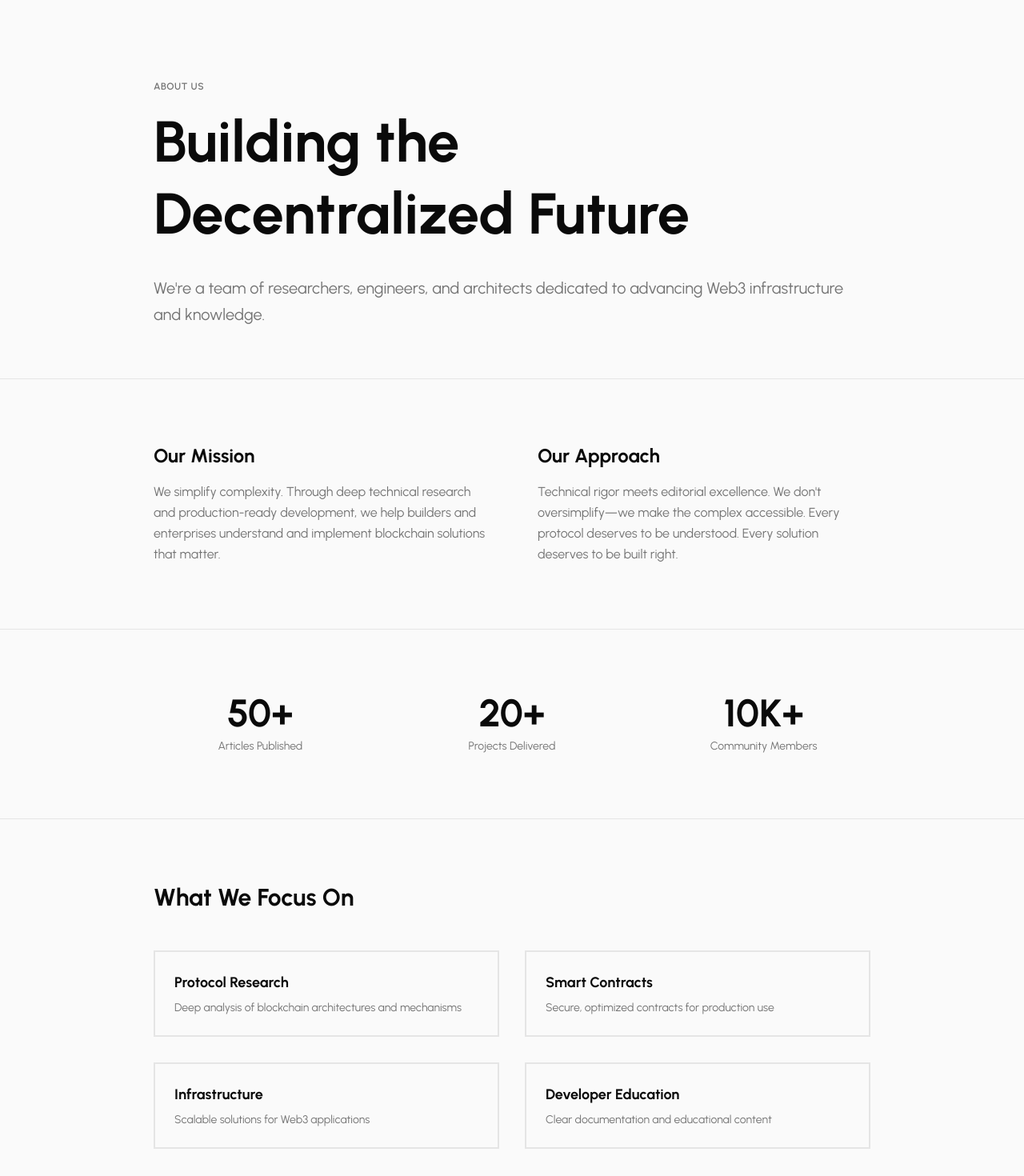
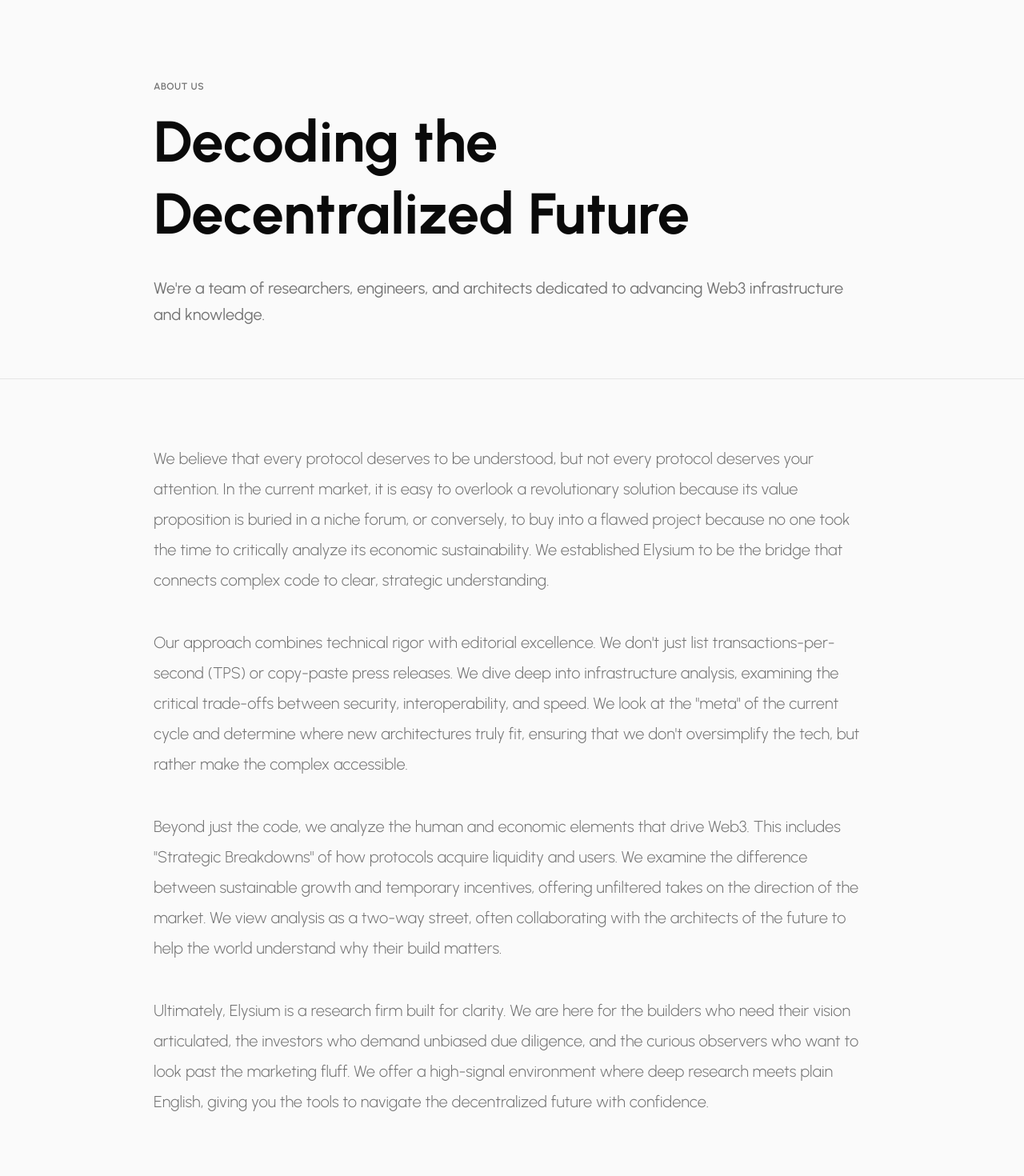
Before and after one commit to Elysium-oss/website, a Next.js app: page /about in a window 1280 px wide. Shown: the part 60-1530 px from the top of the page at 80% size. Built offline with nearby package versions, Linux system fonts and the light colour scheme.

Commit message:
text changes

```diff
--- a/app/about/page.tsx
+++ b/app/about/page.tsx
@@ -1,18 +1,19 @@
 "use client"
 
 import { Header } from "@/components/header"
+import Image from "next/image"
 
 export default function AboutPage() {
   return (
     <>
       <Header />
-      <main className="pt-20 sm:pt-24 pb-12 sm:pb-16 lg:pb-24">
+      <main className="pt-20 sm:pt-24 pb-0">
         {/* Hero Section */}
         <section className="px-4 sm:px-6 lg:px-8 py-8 sm:py-12 lg:py-16 border-b border-border">
           <div className="max-w-4xl mx-auto">
             <p className="text-xs font-semibold text-muted-foreground tracking-wider mb-3 sm:mb-4">ABOUT US</p>
             <h1 className="font-display font-bold text-3xl sm:text-4xl md:text-5xl lg:text-6xl xl:text-7xl text-foreground leading-tight mb-6 sm:mb-8 text-balance">
-              Building the Decentralized Future
+              Decoding the Decentralized Future
             </h1>
             <p className="text-base sm:text-lg md:text-xl text-muted-foreground leading-relaxed">
               We're a team of researchers, engineers, and architects dedicated to advancing Web3 infrastructure and
@@ -21,71 +22,37 @@ export default function AboutPage() {
           </div>
         </section>
 
-        {/* Mission & Values */}
+        {/* Content */}
         <section className="px-4 sm:px-6 lg:px-8 py-12 sm:py-16 lg:py-20">
-          <div className="max-w-4xl mx-auto grid grid-cols-1 md:grid-cols-2 gap-8 sm:gap-12 lg:gap-16">
-            {/* Mission */}
-            <div>
-              <h2 className="font-display font-bold text-2xl text-foreground mb-4">Our Mission</h2>
-              <p className="text-base text-muted-foreground leading-relaxed">
-                We simplify complexity. Through deep technical research and production-ready development, we help
-                builders and enterprises understand and implement blockchain solutions that matter.
+          <div className="max-w-4xl mx-auto">
+            <div className="text-base sm:text-lg md:text-xl text-muted-foreground leading-[1.8] sm:leading-[1.9] space-y-8 sm:space-y-10 font-light">
+              <p>
+                We believe that every protocol deserves to be understood, but not every protocol deserves your attention. In the current market, it is easy to overlook a revolutionary solution because its value proposition is buried in a niche forum, or conversely, to buy into a flawed project because no one took the time to critically analyze its economic sustainability. We established Elysium to be the bridge that connects complex code to clear, strategic understanding.
               </p>
-            </div>
-
-            {/* Values */}
-            <div>
-              <h2 className="font-display font-bold text-2xl text-foreground mb-4">Our Approach</h2>
-              <p className="text-base text-muted-foreground leading-relaxed">
-                Technical rigor meets editorial excellence. We don't oversimplify—we make the complex accessible. Every
-                protocol deserves to be understood. Every solution deserves to be built right.
+              <p>
+                Our approach combines technical rigor with editorial excellence. We don't just list transactions-per-second (TPS) or copy-paste press releases. We dive deep into infrastructure analysis, examining the critical trade-offs between security, interoperability, and speed. We look at the "meta" of the current cycle and determine where new architectures truly fit, ensuring that we don't oversimplify the tech, but rather make the complex accessible.
+              </p>
+              <p>
+                Beyond just the code, we analyze the human and economic elements that drive Web3. This includes "Strategic Breakdowns" of how protocols acquire liquidity and users. We examine the difference between sustainable growth and temporary incentives, offering unfiltered takes on the direction of the market. We view analysis as a two-way street, often collaborating with the architects of the future to help the world understand why their build matters.
+              </p>
+              <p>
+                Ultimately, Elysium is a research firm built for clarity. We are here for the builders who need their vision articulated, the investors who demand unbiased due diligence, and the curious observers who want to look past the marketing fluff. We offer a high-signal environment where deep research meets plain English, giving you the tools to navigate the decentralized future with confidence.
               </p>
             </div>
           </div>
         </section>
 
-        {/* Stats */}
-        <section className="px-4 sm:px-6 lg:px-8 py-12 sm:py-16 lg:py-20 border-t border-b border-border">
-          <div className="max-w-4xl mx-auto">
-            <div className="grid grid-cols-1 sm:grid-cols-3 gap-6 sm:gap-8 lg:gap-12">
-              <div className="text-center">
-                <p className="font-display font-bold text-3xl sm:text-4xl lg:text-5xl text-foreground mb-2">50+</p>
-                <p className="text-xs sm:text-sm text-muted-foreground">Articles Published</p>
-              </div>
-              <div className="text-center">
-                <p className="font-display font-bold text-3xl sm:text-4xl lg:text-5xl text-foreground mb-2">20+</p>
-                <p className="text-xs sm:text-sm text-muted-foreground">Projects Delivered</p>
-              </div>
-              <div className="text-center">
-                <p className="font-display font-bold text-3xl sm:text-4xl lg:text-5xl text-foreground mb-2">10K+</p>
-                <p className="text-xs sm:text-sm text-muted-foreground">Community Members</p>
-              </div>
-            </div>
-          </div>
-        </section>
-
-        {/* Focus Areas */}
-        <section className="px-4 sm:px-6 lg:px-8 py-12 sm:py-16 lg:py-20">
-          <div className="max-w-4xl mx-auto">
-            <h2 className="font-display font-bold text-2xl sm:text-3xl text-foreground mb-8 sm:mb-12">What We Focus On</h2>
-            <div className="grid grid-cols-1 sm:grid-cols-2 gap-6 sm:gap-8">
-              {[
-                { title: "Protocol Research", desc: "Deep analysis of blockchain architectures and mechanisms" },
-                { title: "Smart Contracts", desc: "Secure, optimized contracts for production use" },
-                { title: "Infrastructure", desc: "Scalable solutions for Web3 applications" },
-                { title: "Developer Education", desc: "Clear documentation and educational content" },
-              ].map((item) => (
-                <div
-                  key={item.title}
-                  className="p-5 sm:p-6 border-2 border-border rounded-none hover:border-foreground transition-colors"
-                >
-                  <h3 className="font-display font-bold text-base sm:text-lg text-foreground mb-2">{item.title}</h3>
-                  <p className="text-xs sm:text-sm text-muted-foreground">{item.desc}</p>
-                </div>
-              ))}
-            </div>
-          </div>
-        </section>
+        {/* Banner Image */}
+        <div className="mt-16 sm:mt-20 lg:mt-24 w-full">
+          <Image
+            src="/banner.png"
+            alt="Elysium Banner"
+            width={1920}
+            height={640}
+            className="w-full h-auto object-cover"
+            priority
+          />
+        </div>
       </main>
     </>
   )
--- a/app/contact/page.tsx
+++ b/app/contact/page.tsx
@@ -43,15 +43,15 @@ export default function ContactPage() {
                 <div className="mb-6 sm:mb-8 space-y-2 sm:space-y-3">
                   <div className="flex items-start gap-2 sm:gap-3">
                     <span className="text-foreground mt-1 text-sm sm:text-base">✓</span>
-                    <span className="text-xs sm:text-sm text-muted-foreground">In-depth protocol analysis</span>
+                    <span className="text-xs sm:text-sm text-muted-foreground">Infrastructure analysis</span>
                   </div>
                   <div className="flex items-start gap-2 sm:gap-3">
                     <span className="text-foreground mt-1 text-sm sm:text-base">✓</span>
-                    <span className="text-xs sm:text-sm text-muted-foreground">Technical audits and reviews</span>
+                    <span className="text-xs sm:text-sm text-muted-foreground">Protocol Spotlight</span>
                   </div>
                   <div className="flex items-start gap-2 sm:gap-3">
                     <span className="text-foreground mt-1 text-sm sm:text-base">✓</span>
-                    <span className="text-xs sm:text-sm text-muted-foreground">Architecture consultations</span>
+                    <span className="text-xs sm:text-sm text-muted-foreground">Strategic Breakdown</span>
                   </div>
                   <div className="flex items-start gap-2 sm:gap-3">
                     <span className="text-foreground mt-1 text-sm sm:text-base">✓</span>
--- a/app/layout.tsx
+++ b/app/layout.tsx
@@ -9,32 +9,51 @@ const urbanist = Urbanist({ subsets: ["latin"], variable: "--font-sans" })
 const urbanistDisplay = Urbanist({ subsets: ["latin"], variable: "--font-display" })
 
 export const metadata: Metadata = {
-  title: "Elysium",
-  description: "Deep technical research and production-ready development. For builders. By builders.",
+  title: "Elysium - Decoding the Decentralized Future",
+  description: "A research firm dedicated to distilling clarity from the chaos of the blockchain industry. Deep technical research and strategic analysis for Web3 infrastructure.",
   metadataBase: new URL("https://elysium.org.in"),
   icons: {
     icon: "/logo-dark.png",
   },
   openGraph: {
     type: "website",
-    url: "https://elysium.dev",
-    title: "Elysium - Web3 Research & Development",
-    description: "Deep technical research and production-ready development.",
+    locale: "en_US",
+    url: "https://elysium.org.in",
+    siteName: "Elysium",
+    title: "Elysium - Decoding the Decentralized Future",
+    description: "A research firm dedicated to distilling clarity from the chaos of the blockchain industry. Deep technical research and strategic analysis for Web3 infrastructure.",
     images: [
       {
-        url: "/og-image.png",
+        url: "/twitter-banner.png",
         width: 1200,
         height: 630,
+        alt: "Elysium - Web3 Research & Development",
       },
     ],
   },
   twitter: {
     card: "summary_large_image",
-    title: "Elysium - Web3 Research & Development",
-    description: "Deep technical research and production-ready development.",
+    title: "Elysium - Decoding the Decentralized Future",
+    description: "A research firm dedicated to distilling clarity from the chaos of the blockchain industry. Deep technical research and strategic analysis for Web3 infrastructure.",
+    images: ["/twitter-banner.png"],
+    // Uncomment and add your Twitter handle when available
+    // creator: "@elysium",
+    // site: "@elysium",
   },
-
-    generator: 'v0.app'
+  alternates: {
+    canonical: "https://elysium.org.in",
+  },
+  robots: {
+    index: true,
+    follow: true,
+    googleBot: {
+      index: true,
+      follow: true,
+      "max-video-preview": -1,
+      "max-image-preview": "large",
+      "max-snippet": -1,
+    },
+  },
 }
 
 export default function RootLayout({
--- a/components/articles.tsx
+++ b/components/articles.tsx
@@ -100,8 +100,8 @@ export function Articles() {
           <h2 className="font-display font-bold text-3xl sm:text-4xl md:text-5xl lg:text-6xl text-foreground mb-3 sm:mb-4">
             Latest <span className="text-muted-foreground">Research</span>
           </h2>
-          <p className="text-sm sm:text-base md:text-lg text-muted-foreground px-4">
-            Cutting-edge analysis on Web3 protocols and decentralized technologies.
+          <p className="text-sm sm:text-base md:text-lg text-muted-foreground px-4 max-w-4xl mx-auto">
+            Rigorous deep dives into emerging infrastructure and DeFi mechanisms. We strip away the marketing narratives to provide the unfiltered, high-signal analysis that investors and builders actually need.
           </p>
         </div>
 
--- a/components/hero.tsx
+++ b/components/hero.tsx
@@ -25,11 +25,11 @@ export function Hero() {
             }`}
           >
             <h1 className="font-display font-bold text-5xl sm:text-5xl md:text-5xl lg:text-5xl xl:text-6xl text-foreground mb-3 sm:mb-6 leading-tight text-pretty">
-              Building the Decentralized Future
+              Decoding the Decentralized Future
             </h1>
 
-            <p className="text-md sm:text-base md:text-lg text-muted-foreground mb-5 sm:mb-8 leading-relaxed max-w-xl font-light">
-              Deep technical research and production-ready development. For builders. By builders.
+            <p className="text-md sm:text-base md:text-lg text-muted-foreground mb-5 sm:mb-8 leading-relaxed max-w-xl font-normal">
+              A research firm dedicated to distilling clarity from the chaos of the blockchain industry.
             </p>
 
             <div className="flex flex-col sm:flex-row gap-4 sm:gap-3 items-start">
--- a/components/services.tsx
+++ b/components/services.tsx
@@ -15,7 +15,7 @@ export function Services() {
         {/* Section Title */}
         <div className="text-center mb-12 sm:mb-12 lg:mb-16">
           <h2 className="font-display font-bold text-3xl sm:text-4xl md:text-5xl lg:text-6xl text-foreground mb-6 sm:mb-4">
-            What We <span className="text-muted-foreground">Build</span>
+            Areas Of <span className="text-muted-foreground">Focus</span>
           </h2>
           <p className="text-sm sm:text-base md:text-lg text-muted-foreground max-w-2xl mx-auto px-4">
             We combine research rigor with engineering excellence
@@ -118,7 +118,7 @@ export function Services() {
                 }}
                 className="font-medium text-xs sm:text-sm inline-flex items-center gap-2 text-foreground mt-auto"
               >
-                View Our Work
+                Coming Soon
                 <span className="text-base sm:text-lg">→</span>
               </Link>
             </div>
```
Also changed, not shown: app/api/substack/route.ts (+16 -0 lines), app/writing/[slug]/page.tsx (+25 -6 lines), app/writing/page.tsx (+15 -5 lines).
